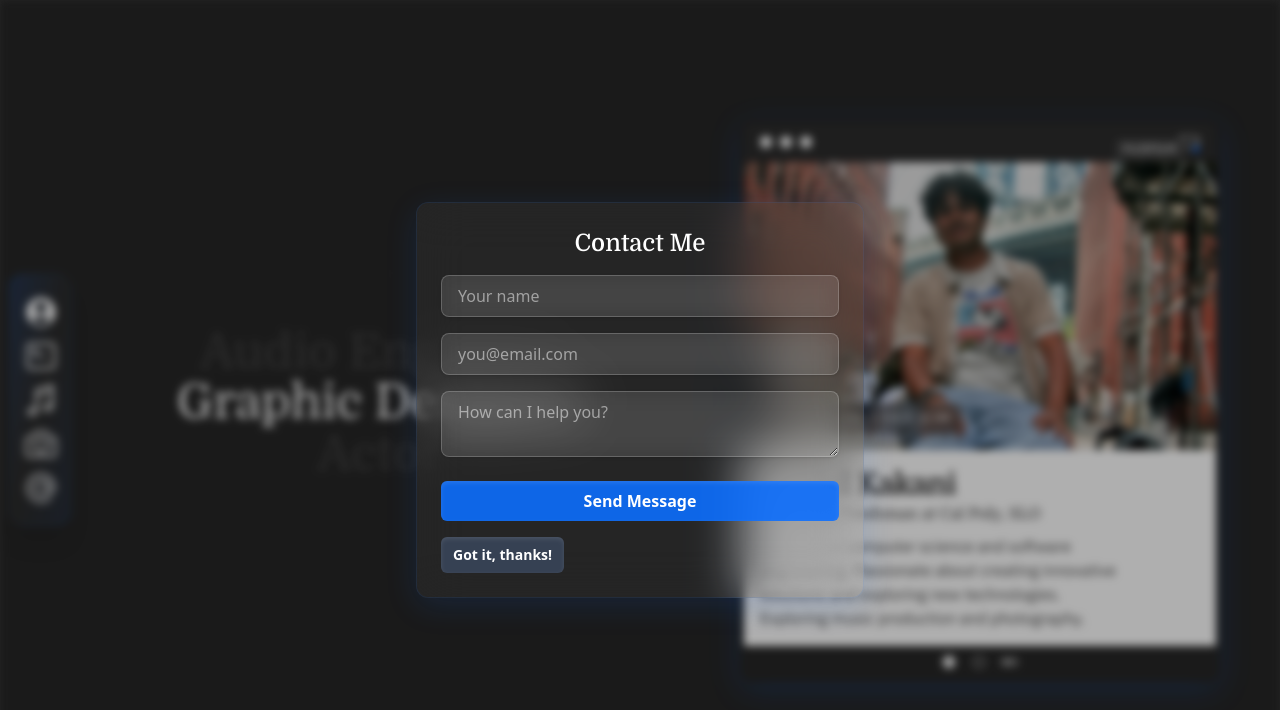
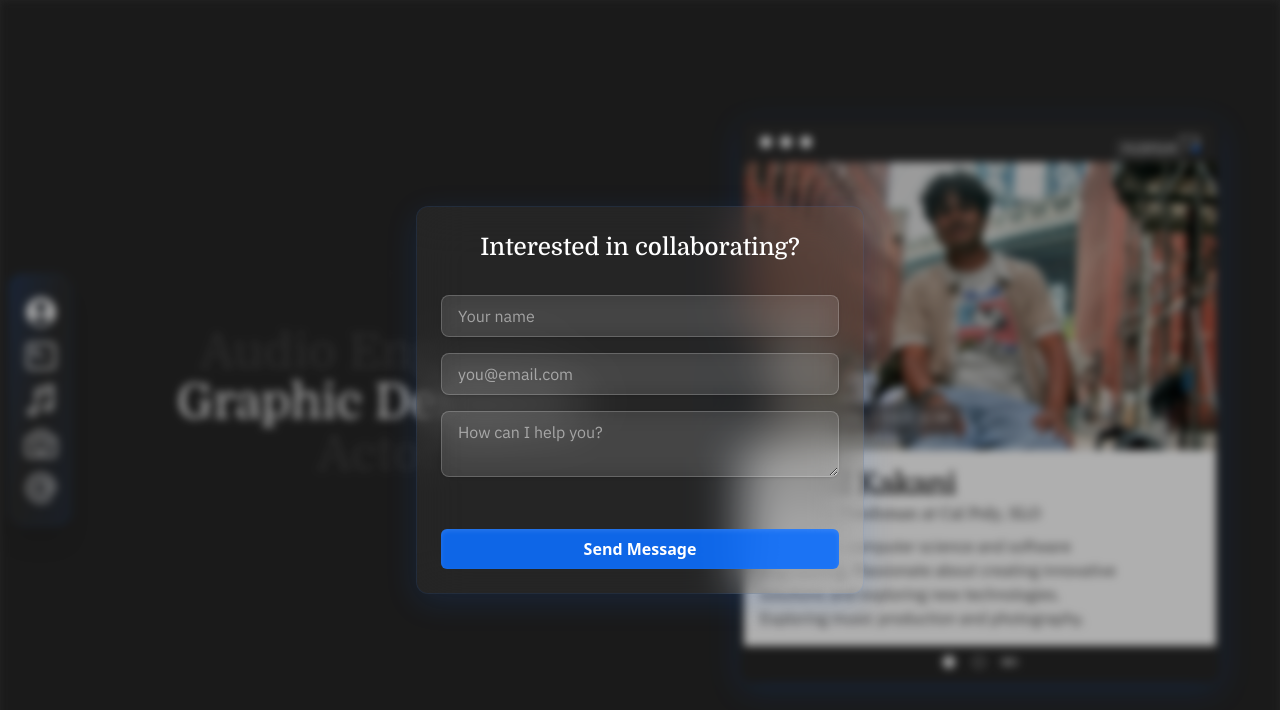
Before and after one commit to snek152/snehilkakani.me, a Next.js app: page / in a window 1280 px wide. Both pictures are taken after a click on the button 40 px from the left and 488 px from the top of the page. Shown: the top 710 px of the page. Built offline with nearby package versions, Linux system fonts and the light colour scheme.

Commit message:
adding some more form stuff

```diff
--- a/app/components/ContactModal.tsx
+++ b/app/components/ContactModal.tsx
@@ -9,6 +9,7 @@ import {
 import { AtSymbolIcon } from "@heroicons/react/24/outline";
 import { AnimatePresence, motion } from "motion/react";
 import { useState } from "react";
+import LoadingSpinner from "./LoadingSpinner";
 // import Card from "./Card";
 
 export default function ContactModal({
@@ -24,6 +25,7 @@ export default function ContactModal({
   const [message, setMessage] = useState("");
   const [error, setError] = useState("");
   const [submitted, setSubmitted] = useState(false);
+  const [loading, setLoading] = useState(false);
 
   function open() {
     setHovered(false);
@@ -150,17 +152,12 @@ export default function ContactModal({
                     }}
                     className="text-2xl font-medium font-domine text-center text-white"
                   >
-                    Contact Me
+                    Interested in collaborating?
                   </DialogTitle>
                   <form
-                    className="mt-4 flex flex-col gap-4"
+                    className="mt-8 flex flex-col gap-4"
                     onSubmit={(e) => {
                       e.preventDefault();
-                      // Add validation and submission logic here
-                      //   if (name === "" || email === "" && message === "") {
-                      //     setError("Please fill out all fields.");
-                      //     return;
-                      //   }
                       if (!name.trim()) {
                         setError("Please enter your name.");
                         return;
@@ -174,7 +171,15 @@ export default function ContactModal({
                         return;
                       }
                       setError("");
+                      setLoading(true);
+                      // Simulate a network request
+                      setTimeout(() => {
+                        setLoading(false);
+                        setName("");
+                        setEmail("");
+                        setMessage("");
                         setSubmitted(true);
+                      }, 2000);
                     }}
                   >
                     <motion.div
@@ -187,7 +192,7 @@ export default function ContactModal({
                       <input
                         id="name"
                         // type="text"
-                        className="rounded-lg bg-white/10 border border-white/20 px-4 py-2 text-white placeholder:text-white/50 focus:outline-none focus:ring-2 focus:ring-primary/60 transition backdrop-blur-md shadow-sm"
+                        className="rounded-lg bg-white/10 border border-white/20 px-4 py-2 text-white placeholder:text-white/50 placeholder:font-ibm focus:outline-none focus:ring-2 focus:ring-primary/60 transition backdrop-blur-md shadow-sm"
                         placeholder="Your name"
                         value={name}
                         onChange={(e) => setName(e.target.value)}
@@ -205,7 +210,7 @@ export default function ContactModal({
                       <input
                         id="email"
                         // type="email"
-                        className="rounded-lg bg-white/10 border border-white/20 px-4 py-2 text-white placeholder:text-white/50 focus:outline-none focus:ring-2 focus:ring-primary/60 transition backdrop-blur-md shadow-sm"
+                        className="rounded-lg bg-white/10 border border-white/20 px-4 py-2 text-white placeholder:text-white/50 placeholder:font-ibm focus:outline-none focus:ring-2 focus:ring-primary/60 transition backdrop-blur-md shadow-sm"
                         placeholder="you@email.com"
                         value={email}
                         onChange={(e) => setEmail(e.target.value)}
@@ -222,13 +227,14 @@ export default function ContactModal({
                     >
                       <textarea
                         id="message"
-                        className="rounded-lg bg-white/10 border border-white/20 px-4 py-2 text-white placeholder:text-white/50 focus:outline-none focus:ring-2 focus:ring-primary/60 transition backdrop-blur-md shadow-sm"
+                        className="rounded-lg bg-white/10 border border-white/20 px-4 py-2 text-white placeholder:text-white/50 placeholder:font-ibm focus:outline-none focus:ring-2 focus:ring-primary/60 transition backdrop-blur-md shadow-sm"
                         placeholder="How can I help you?"
                         value={message}
                         onChange={(e) => setMessage(e.target.value)}
                         // required
                       />
                     </motion.div>
+                    <div style={{ minHeight: "1.25rem" }}>
                       {error && (
                         <motion.div
                           initial={{ opacity: 0 }}
@@ -239,25 +245,84 @@ export default function ContactModal({
                           {error}
                         </motion.div>
                       )}
-                    {submitted && (
+                      {!error && submitted && (
                         <motion.div
                           initial={{ opacity: 0 }}
                           animate={{ opacity: 1 }}
                           exit={{ opacity: 0 }}
-                        className="text-green-400 text-sm font-medium"
+                          className="text-primary text-sm font-medium"
                         >
-                        Thank you for reaching out! I will get back to you soon.
+                          Thanks for reaching out! I{"'"}ll get back to you
+                          soon.
                         </motion.div>
                       )}
-                    <Button
+                    </div>
+                    <motion.button
+                      initial={{ opacity: 0, scale: 0.98 }}
+                      animate={{ opacity: 1, scale: 1 }}
+                      exit={{ opacity: 0, scale: 0.98 }}
+                      transition={{ delay: 0.25, duration: 0.18 }}
                       type="submit"
-                      className="mt-2 inline-flex items-center justify-center gap-2 rounded-md bg-primary/90 px-4 py-2 text-base font-semibold text-white shadow-inner shadow-white/10 focus:outline-none hover:bg-primary transition-colors"
+                      className="inline-flex items-center justify-center gap-2 rounded-md bg-primary/90 px-4 py-2 text-base font-semibold text-white shadow-inner shadow-white/10 focus:outline-none hover:bg-primary transition-colors"
                       disabled={submitted}
                     >
-                      Send Message
-                    </Button>
+                      <AnimatePresence>
+                        {loading ? (
+                          <motion.span
+                            key="loading"
+                            initial={{ opacity: 0, scale: 0.95 }}
+                            animate={{ opacity: 1, scale: 1 }}
+                            exit={{ opacity: 0, scale: 0.95 }}
+                            transition={{ duration: 0.2 }}
+                          >
+                            <div
+                              className={`flex items-center justify-center w-full h-full`}
+                            >
+                              <svg
+                                className="text-transparent animate-spin"
+                                viewBox="0 0 64 64"
+                                fill="none"
+                                xmlns="http://www.w3.org/2000/svg"
+                                width={24}
+                                height={24}
+                              >
+                                <circle
+                                  cx="32"
+                                  cy="32"
+                                  r="27"
+                                  stroke="currentColor"
+                                  strokeWidth="10"
+                                  strokeLinecap="round"
+                                  strokeLinejoin="round"
+                                />
+                                <path
+                                  d="M32 5a27 27 0 0 1 0 54"
+                                  stroke="currentColor"
+                                  strokeWidth="10"
+                                  strokeLinecap="round"
+                                  strokeLinejoin="round"
+                                  className="text-surface"
+                                />
+                              </svg>
+                            </div>
+                          </motion.span>
+                        ) : submitted ? (
+                          <motion.span
+                            key="submitted"
+                            initial={{ opacity: 0, scale: 0.95 }}
+                            animate={{ opacity: 1, scale: 1 }}
+                            exit={{ opacity: 0, scale: 0.95 }}
+                            transition={{ duration: 0.2 }}
+                          >
+                            Sent!
+                          </motion.span>
+                        ) : (
+                          <span key="send">Send Message</span>
+                        )}
+                      </AnimatePresence>
+                    </motion.button>
                   </form>
-                  <motion.div
+                  {/* <motion.div
                     initial={{ opacity: 0, scale: 0.98 }}
                     animate={{ opacity: 1, scale: 1 }}
                     exit={{ opacity: 0, scale: 0.98 }}
@@ -265,12 +330,12 @@ export default function ContactModal({
                     className="mt-4"
                   >
                     <Button
-                      className="inline-flex items-center gap-2 rounded-md bg-gray-700 px-3 py-1.5 text-sm/6 font-semibold text-white shadow-inner shadow-white/10 focus:outline-none hover:bg-gray-600 transition-colors"
+                      className="inline-flex items-center gap-2 rounded-md bg-primary/80 px-4 py-2 text-base font-semibold text-white shadow-inner shadow-primary/10 focus:outline-none hover:bg-primary transition-colors"
                       onClick={close}
                     >
                       Got it, thanks!
                     </Button>
-                  </motion.div>
+                  </motion.div> */}
                 </DialogPanel>
               </div>
             </div>
```
Lines whose indentation alone changed are shown as unchanged.
